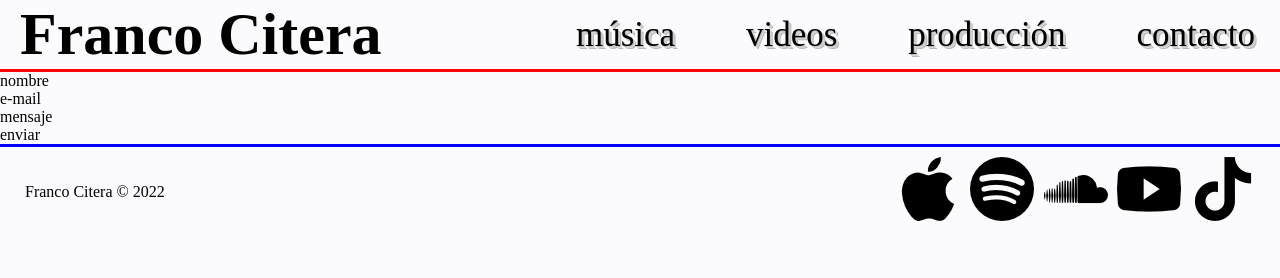
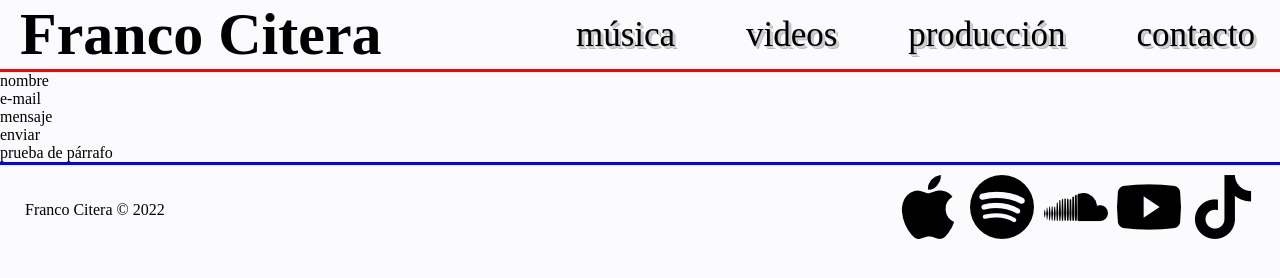
Before and after one commit to FrancoCitera/web-personal, a plain HTML site: page secciones/contacto.html in a window 1280 px wide. Drawn offline with Linux system fonts and the light colour scheme; a web font is replaced by a local one.

Commit message:
creacion de parrafo de prueba en seccion contacto

```diff
--- a/secciones/contacto.html
+++ b/secciones/contacto.html
@@ -41,6 +41,7 @@
                 <li>e-mail</li>
                 <li>mensaje</li>
                 <li>enviar</li>
+                <p>prueba de párrafo</p>
             </ul>
         </section>
     </main>
```
